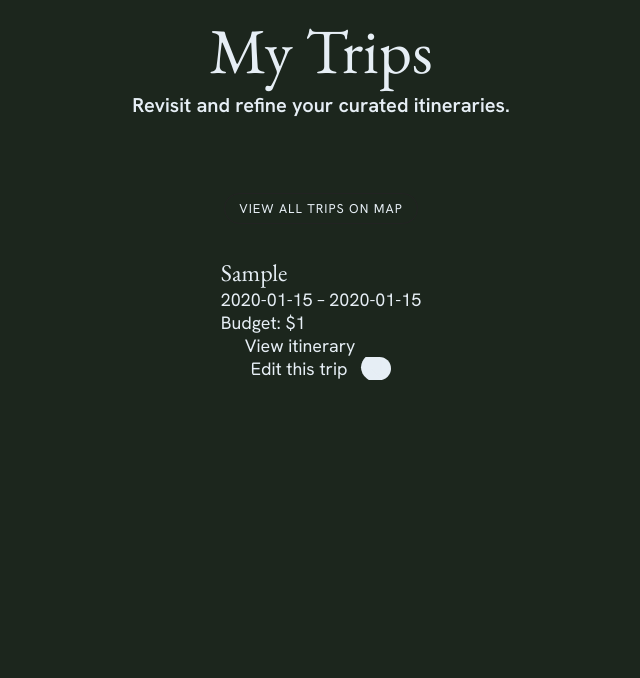
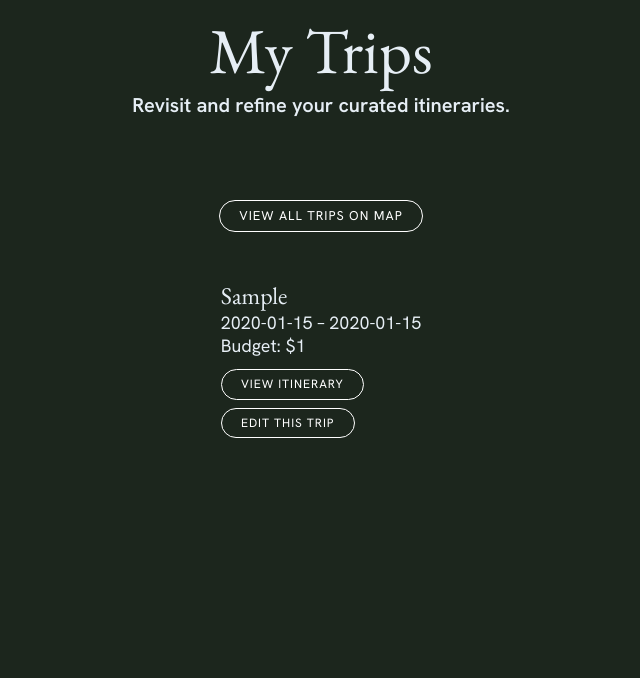
Before and after one commit to lahg1103/SeniorProject, a Flask app: page /my-itineraries in a window 1280 px wide. Shown: the part 299-977 px from the top of the page, without its empty margins (319-959 px from the left). Run offline with Flask 3, Linux system fonts and the light colour scheme; the visitor is signed in with stand-in values (Sample User, id 1); tables that the repository leaves empty hold one stand-in row (values such as "Sample post").

Commit message:
Cosmetic view of the Buttons

```diff
--- a/templates/my_itineraries.html
+++ b/templates/my_itineraries.html
@@ -5,17 +5,36 @@
 <style>
     .map-actions {
         text-align: center;
-        margin-bottom: 1rem;
+        margin-bottom: 1.5rem;
     }
 
     .map-button {
-        border: 1px solid #222;
-        padding: 0.4rem 0.9rem;
+        display: inline-block;
+        border: 1px solid #fff;
+        padding: 0.4rem 1.2rem;
         border-radius: 999px;
         text-transform: uppercase;
         font-size: 0.8rem;
         letter-spacing: 0.08em;
         text-decoration: none;
+        color: #fff;
+    }
+
+    .map-button:hover {
+        background: #fff;
+        color: #111;
+    }
+
+    .trip-actions {
+        margin-top: 0.75rem;
+        display: flex;
+        flex-direction: column;
+        gap: 0.5rem;
+        align-items: flex-start;
+    }
+
+    .trip-actions .map-button {
+        font-size: 0.75rem;
     }
 </style>
 {% endblock %}
@@ -44,9 +63,10 @@
                 </p>
                 <p>Budget: ${{ "{:,}".format(trip.budget) }}</p>
 
+                <div class="trip-actions">
                     {% if trip.itinerary_id %}
                     <a href="{{ url_for('itinerary.display_itinerary', itinerary_id=trip.itinerary_id) }}"
-                    class="cta padding-inline padding-block margin-top">
+                        class="map-button">
                         View itinerary
                     </a>
                     {% else %}
@@ -54,12 +74,10 @@
                     {% endif %}
 
                     <a href="{{ url_for('itinerary.questionnaire', itinerary_id=trip.preferences_id) }}"
-                    class="text-arrow-wrapper flex gap align-center margin-top">
-                    <h3>Edit this trip</h3>
-                    <span class="arrow-wrapper relative">
-                        <img src="{{ url_for('static', filename='images/arrow.svg') }}" alt="" class="arrow">
-                    </span>
+                        class="map-button">
+                        Edit this trip
                     </a>
+                </div>
             </div>
         </article>
         {% endfor %}
```
Also changed, not shown: templates/my_itineraries_map.html (+7 -1 lines). Lines whose indentation alone changed are shown as unchanged.
